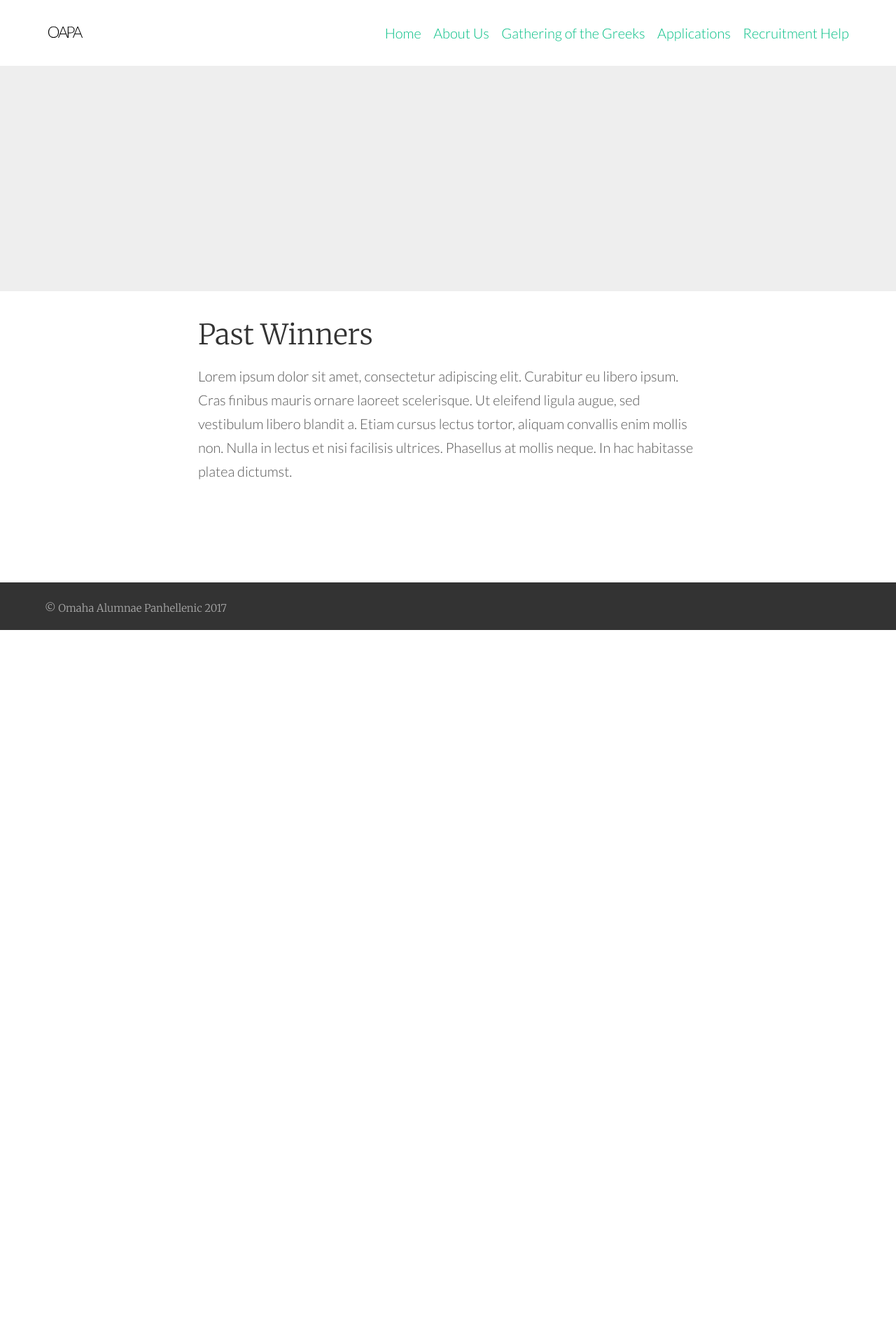
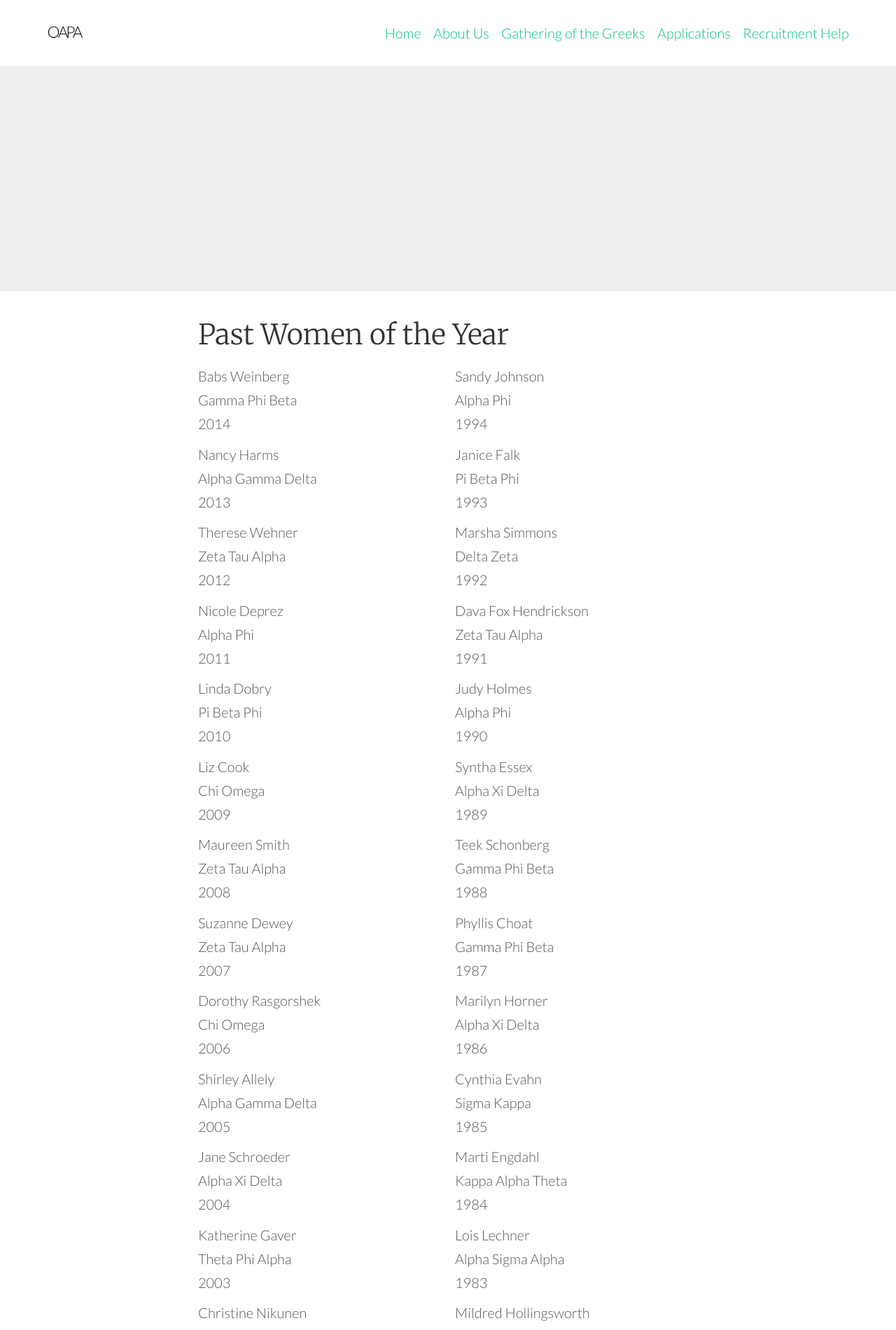
Before and after one commit to courtneyxann/oapa, a Jekyll site: the page built from docs/past-winners.md, in a window 1280 px wide. Shown: the top 1900 px of the page at 70% size. Built offline with Jekyll 4.4.1, drawn with Linux system fonts in a browser that asks for light colours; before the commit the page ends 900 px from its top, so only the background shows below that; some of the changed text lies outside the part shown.

Commit message:
Adding content for women of the year winners.

```diff
--- a/docs/assets/styles.scss
+++ b/docs/assets/styles.scss
@@ -446,7 +446,7 @@
   margin-left: 24px;
 }
 
-.past-presidents {
+.past-presidents, .past-women-of-the-year {
   main {
     article {
         div {
--- a/docs/past-winners.md
+++ b/docs/past-winners.md
@@ -1,6 +1,207 @@
 ---
-title: Past Winners
+title: Past Women of the Year
 feature_image: "{{ site.github.url }}/assets/hero-image.jpg"
 ---
 
-Lorem ipsum dolor sit amet, consectetur adipiscing elit. Curabitur eu libero ipsum. Cras finibus mauris ornare laoreet scelerisque. Ut eleifend ligula augue, sed vestibulum libero blandit a. Etiam cursus lectus tortor, aliquam convallis enim mollis non. Nulla in lectus et nisi facilisis ultrices. Phasellus at mollis neque. In hac habitasse platea dictumst.
+<div>
+<ul>
+<li>Babs Weinberg</li>
+<li>Gamma Phi Beta</li>
+<li>2014</li>
+</ul>
+<ul>
+<li>Nancy Harms</li>
+<li>Alpha Gamma Delta</li>
+<li>2013</li>
+</ul>
+<ul>
+<li>Therese Wehner</li>
+<li>Zeta Tau Alpha</li>
+<li>2012</li>
+</ul>
+<ul>
+<li>Nicole Deprez</li>
+<li>Alpha Phi</li>
+<li>2011</li>
+</ul>
+<ul>
+<li>Linda Dobry</li>
+<li>Pi Beta Phi</li>
+<li>2010</li>
+</ul>
+<ul>
+<li>Liz Cook</li>
+<li>Chi Omega</li>
+<li>2009</li>
+</ul>
+<ul>
+<li>Maureen Smith</li>
+<li>Zeta Tau Alpha</li>
+<li>2008</li>
+</ul>
+<ul>
+<li>Suzanne Dewey</li>
+<li>Zeta Tau Alpha</li>
+<li>2007</li>
+</ul>
+<ul>
+<li>Dorothy Rasgorshek</li>
+<li>Chi Omega</li>
+<li>2006</li>
+</ul>
+<ul>
+<li>Shirley Allely</li>
+<li>Alpha Gamma Delta</li>
+<li>2005</li>
+</ul>
+<ul>
+<li>Jane Schroeder</li>
+<li>Alpha Xi Delta</li>
+<li>2004</li>
+</ul>
+<ul>
+<li>Katherine Gaver</li>
+<li>Theta Phi Alpha</li>
+<li>2003</li>
+</ul>
+<ul>
+<li>Christine Nikunen</li>
+<li>Delta Zeta</li>
+<li>2002</li>
+</ul>
+<ul>
+<li>Kristin Henkenius</li>
+<li>Theta Phi Alpha</li>
+<li>2001</li>
+</ul>
+<ul>
+<li>Sharon Dunham</li>
+<li>Gamma Phi Beta</li>
+<li>2000</li>
+</ul>
+<ul>
+<li>Julie Jernstrom</li>
+<li>Alpha Phi</li>
+<li>1999</li>
+</ul>
+<ul>
+<li>Judy Tesar</li>
+<li>Alpha Xi Delta</li>
+<li>1998</li>
+</ul>
+<ul>
+<li>Sara Young</li>
+<li>Alpha Gamma Delta</li>
+<li>1997</li>
+</ul>
+<ul>
+<li>Betty Sup</li>
+<li>Alpha Phi</li>
+<li>1996</li>
+</ul>
+<ul>
+<li>Judy Shinkle</li>
+<li>Zeta Tau Alpha</li>
+<li>1995</li>
+</ul>
+<ul>
+<li>Sandy Johnson</li>
+<li>Alpha Phi</li>
+<li>1994</li>
+</ul>
+<ul>
+<li>Janice Falk</li>
+<li>Pi Beta Phi</li>
+<li>1993</li>
+</ul>
+<ul>
+<li>Marsha Simmons</li>
+<li>Delta Zeta</li>
+<li>1992</li>
+</ul>
+<ul>
+<li>Dava Fox Hendrickson</li>
+<li>Zeta Tau Alpha</li>
+<li>1991</li>
+</ul>
+<ul>
+<li>Judy Holmes</li>
+<li>Alpha Phi</li>
+<li>1990</li>
+</ul>
+<ul>
+<li>Syntha Essex</li>
+<li>Alpha Xi Delta</li>
+<li>1989</li>
+</ul>
+<ul>
+<li>Teek Schonberg</li>
+<li>Gamma Phi Beta</li>
+<li>1988</li>
+</ul>
+<ul>
+<li>Phyllis Choat</li>
+<li>Gamma Phi Beta</li>
+<li>1987</li>
+</ul>
+<ul>
+<li>Marilyn Horner</li>
+<li>Alpha Xi Delta</li>
+<li>1986</li>
+</ul>
+<ul>
+<li>Cynthia Evahn</li>
+<li>Sigma Kappa</li>
+<li>1985</li>
+</ul>
+<ul>
+<li>Marti Engdahl</li>
+<li>Kappa Alpha Theta</li>
+<li>1984</li>
+</ul>
+<ul>
+<li>Lois Lechner</li>
+<li>Alpha Sigma Alpha</li>
+<li>1983</li>
+</ul>
+<ul>
+<li>Mildred Hollingsworth</li>
+<li>Chi Omega</li>
+<li>1982</li>
+</ul>
+<ul>
+<li>Joni McCarthy Fogerty</li>
+<li>Zeta Tau Alpha</li>
+<li>1981</li>
+</ul>
+<ul>
+<li>Karen Kline</li>
+<li>Gamma Phi Beta</li>
+<li>1980</li>
+</ul>
+<ul>
+<li>Mrs. Charles Anderson</li>
+<li>Zeta Tau Alpha</li>
+<li>1979</li>
+</ul>
+<ul>
+<li>Sue Bowman</li>
+<li>Kappa Delta</li>
+<li>1978</li>
+</ul>
+<ul>
+<li>Mrs. Robert Batchelder</li>
+<li>Chi Omega</li>
+<li>1977</li>
+</ul>
+<ul>
+<li>Mary Hall Hilderbrand</li>
+<li>Pi Beta Phi</li>
+<li>1976</li>
+</ul>
+<ul>
+<li>Mrs. Rex Clemons</li>
+<li>Kappa Alpha Theta</li>
+<li>1975</li>
+</ul>
+</div>
```
Also changed, not shown: docs/gathering-of-the-greeks.md (+1 -1 lines).
